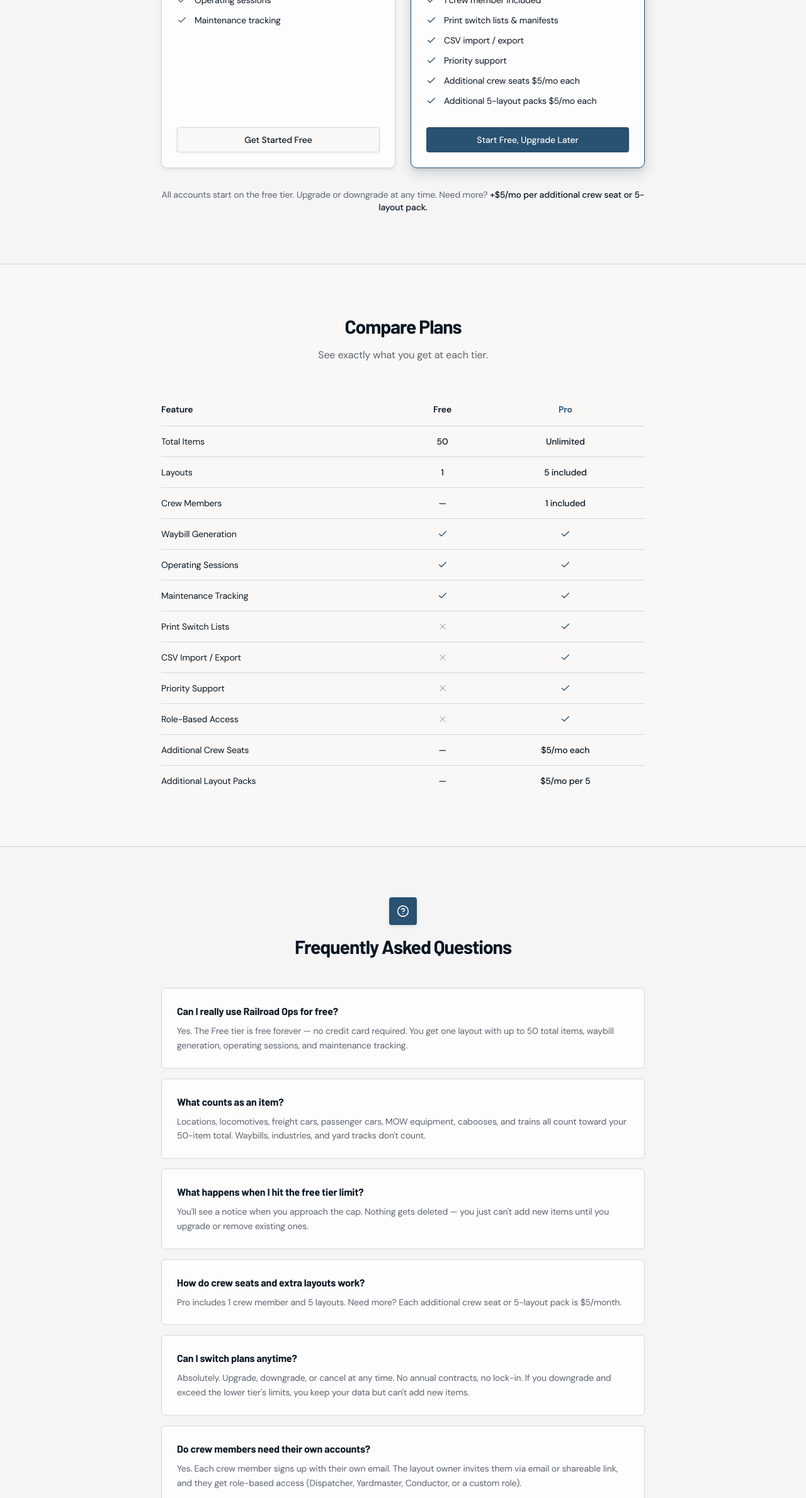
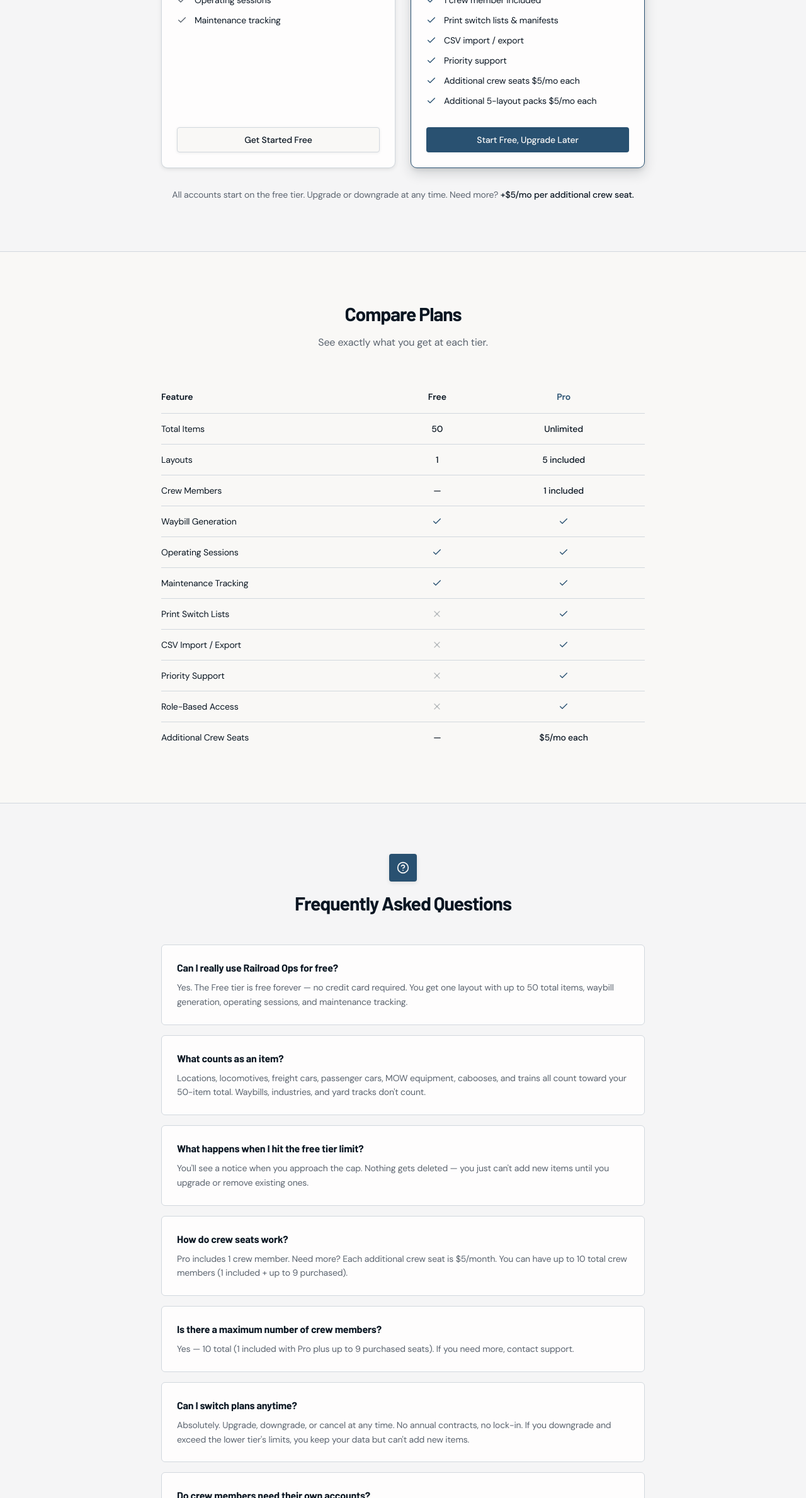
Before and after one commit to FoxxDev-Collab/railops, a Next.js app: page /pricing in a window 1280 px wide. Shown: the part 894-3273 px from the top of the page at 63% size. Built offline with nearby package versions, Linux system fonts and the light colour scheme; no server answers; the database is empty.

Commit message:
docs: drop layout-pack copy from pricing, add crew-cap FAQ

```diff
--- a/app/pricing/page.tsx
+++ b/app/pricing/page.tsx
@@ -37,8 +37,12 @@
       a: "You'll see a notice when you approach the cap. Nothing gets deleted — you just can't add new items until you upgrade or remove existing ones.",
     },
     {
-      q: "How do crew seats and extra layouts work?",
-      a: `Pro includes 1 crew member and 5 layouts. Need more? Each additional crew seat or 5-layout pack is $${pro.crewSeatPrice || "5"}/month.`,
+      q: "How do crew seats work?",
+      a: `Pro includes 1 crew member. Need more? Each additional crew seat is $${pro.crewSeatPrice || "5"}/month. You can have up to 10 total crew members (1 included + up to 9 purchased).`,
+    },
+    {
+      q: "Is there a maximum number of crew members?",
+      a: "Yes — 10 total (1 included with Pro plus up to 9 purchased seats). If you need more, contact support.",
     },
     {
       q: "Can I switch plans anytime?",
@@ -175,8 +179,7 @@
                 All accounts start on the free tier. Upgrade or downgrade at any
                 time. Need more?{" "}
                 <span className="font-medium text-foreground">
-                  +${pro.crewSeatPrice || "5"}/mo per additional crew seat or
-                  5-layout pack.
+                  +${pro.crewSeatPrice || "5"}/mo per additional crew seat.
                 </span>
               </p>
             </div>
@@ -266,11 +269,6 @@
                       feature="Additional Crew Seats"
                       free="—"
                       pro="$5/mo each"
-                    />
-                    <ComparisonRow
-                      feature="Additional Layout Packs"
-                      free="—"
-                      pro="$5/mo per 5"
                     />
                   </tbody>
                 </table>
```
